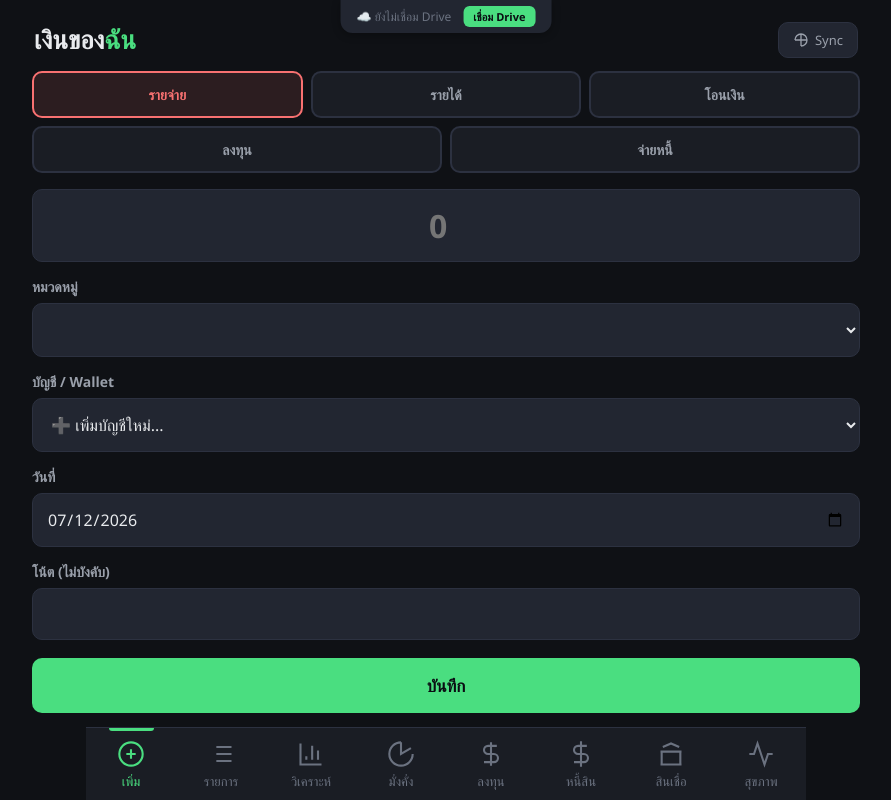
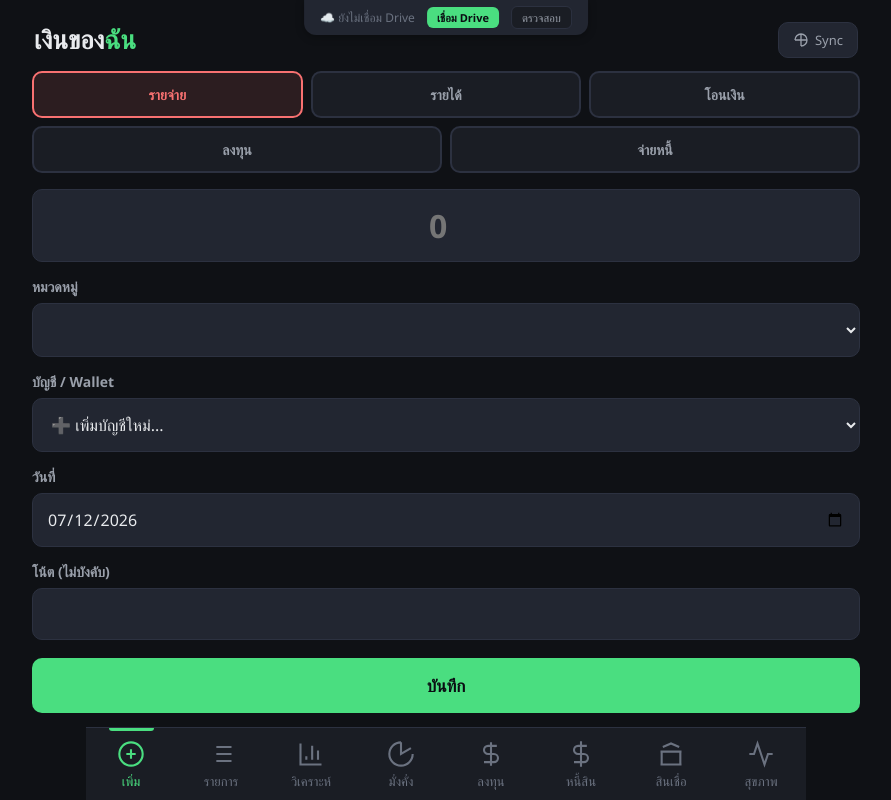
Before and after one commit to taweeroumcharuenchai-droid/myfinance, a plain HTML site: page index.html in a window 1280 px wide. Shown: the whole page, without its empty margins (194-1085 px from the left). Drawn offline with nearby package versions, Linux system fonts and the light colour scheme.

Commit message:
Update index.html

```diff
--- a/index.html
+++ b/index.html
@@ -350,6 +350,7 @@
 <div id="sync-bar" style="position:fixed;top:0;left:50%;transform:translateX(-50%);z-index:90;background:var(--surface2);border-radius:0 0 12px 12px;padding:6px 16px;display:flex;align-items:center;gap:12px;font-size:12px;box-shadow:0 2px 8px rgba(0,0,0,0.3)">
   <span id="sync-status" style="color:var(--txt3)">☁️ ยังไม่เชื่อม Drive</span>
   <button onclick="connectDrive()" style="background:var(--accent);color:#0a0d12;border-radius:6px;padding:3px 10px;font-size:11px;font-weight:700">เชื่อม Drive</button>
+  <button onclick="if(typeof diagnoseSync==='function'){diagnoseSync()}else{alert('sync.js ไม่ได้โหลด! เช็คว่าอัปโหลด sync.js แล้ว และไม่มี syntax error (เช่น เครื่องหมาย quote ผิด ตอนวาง Client ID)')}" style="background:var(--surface);color:var(--txt2);border:1px solid var(--border);border-radius:6px;padding:3px 10px;font-size:11px">ตรวจสอบ</button>
 </div>
 
 <div class="toast" id="toast"></div>
```
